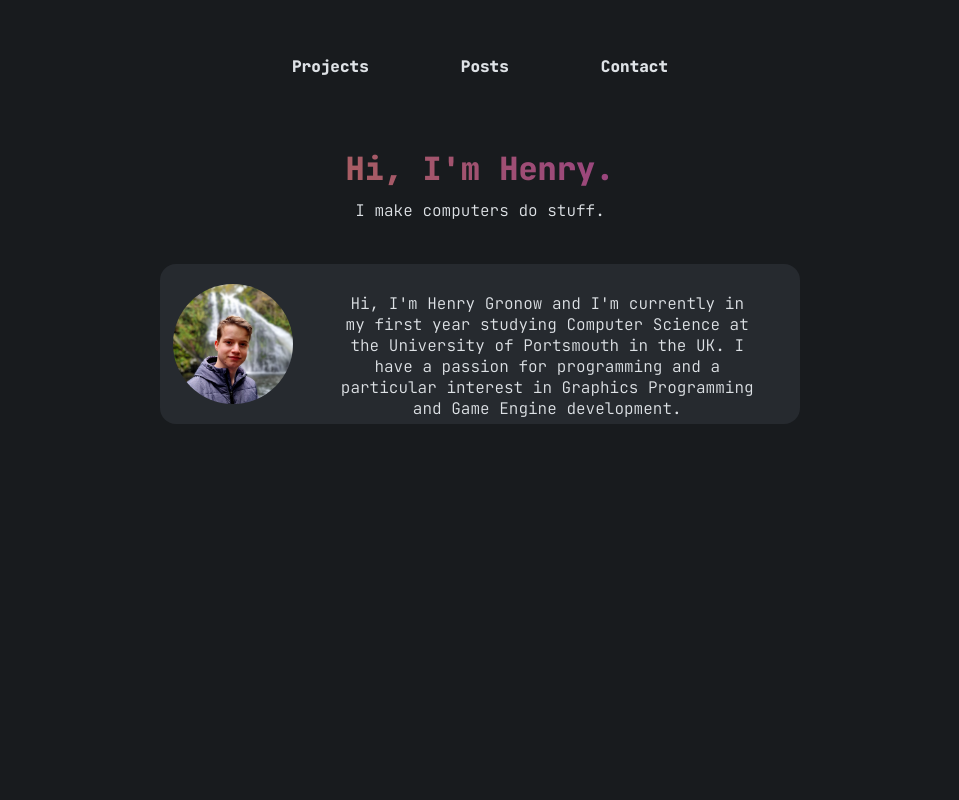
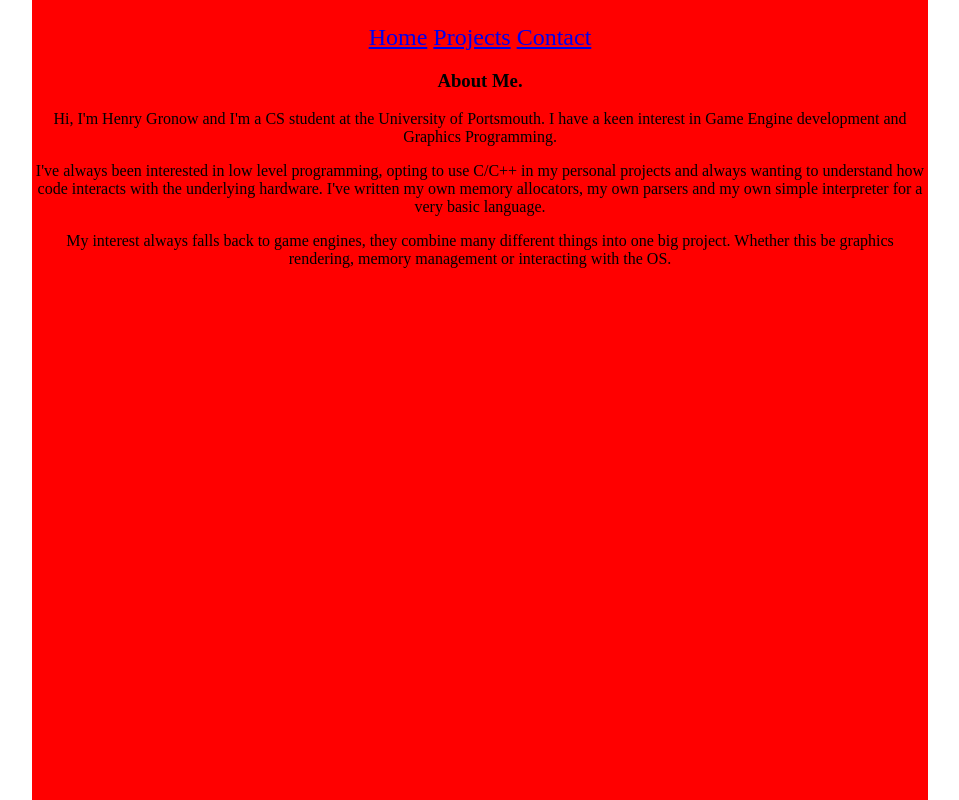
Before and after one commit to Progalt/Progalt.github.io, a plain HTML site: page index.html in a window 1280 px wide. Shown: the whole page, without its empty margins (160-1119 px from the left). Drawn offline with Linux system fonts and the light colour scheme.

Commit message:
Restarted Website

```diff
--- a/index.html
+++ b/index.html
@@ -1,40 +1,27 @@
-<!doctype html>
+<!DOCTYPE html>
 <title>Henry Gronow</title>
-<meta charset="utf-8"/>
-<link rel="stylesheet" href="styles.css" />
+<link rel="stylesheet" href="styles.css">
 
-<header>
-
-    <h1>
-        <!--<a href="index.html" class="selected">Home</a>-->
-        <a href="underConstruction.html" class="navlinks">Projects</a>
-        <a href="underConstruction.html" class="navlinks">Posts</a>
-        <a href="underConstruction.html" class="navlinks">Contact</a>
-    </h1>
-
-
-</header>
-
-<section class="titlebox">
-    <h2 class="maintitle">Hi, I'm Henry.</h2>
-    <p class="subtitle">I make computers do stuff.</p>
-</section>
-
-
-
-
-<section class="introbg">
-    <img src="ProfilePic.png" class="profile">
-
-    <section class="about">
-        <p class="aboutp">Hi, I'm Henry Gronow and I'm currently in my
-            first year studying Computer Science
-            at the University of Portsmouth in the UK.
-            I have a passion for programming and a particular
-            interest in Graphics Programming and Game Engine
-            development.
-
-        </p>
+<body>
+    <section id="bounding">
+        <section id="navlinks">
+            <a href="index.html">Home</a>
+            <a href="index.html">Projects</a>
+            <a href="index.html">Contact</a>
+        </section>
+        <section id="about">
+            <h1>About Me.</h1>
+            <p>
+                Hi, I'm Henry Gronow and I'm a CS student at the University of Portsmouth. I have a keen interest in Game Engine development and Graphics Programming.
+            </p>
+            <p>
+                I've always been interested in low level programming, opting to use C/C++ in my personal projects and always wanting to understand how code interacts with
+                the underlying hardware. I've written my own memory allocators, my own parsers and my own simple interpreter for a very basic language.
+            </p>
+            <p>
+                My interest always falls back to game engines, they combine many different things into one big project.
+                Whether this be graphics rendering, memory management or interacting with the OS.
+            </p>
+        </section>
     </section>
-
-</section>
+</body>
--- a/styles.css
+++ b/styles.css
@@ -1,118 +1,23 @@
 
-@import url('https://fonts.googleapis.com/css2?family=JetBrains+Mono:wght@300&display=swap');
-@import url('https://fonts.googleapis.com/css2?family=JetBrains+Mono:wght@300;600;800&display=swap');
-
-header {
-    width:100%;
-    height: 4%;
-    padding-bottom: 5px;
-    padding-top: 5px;
+body{
+    margin:0;
 }
 
 
-h1 {
-    font-family: 'JetBrains Mono';
-    color: black;
-    font-size: medium;
-    padding:4%;
-    margin:0px;
+#bounding
+{
+    margin:auto;
+    width:70%;
+    height:100vh;
     text-align: center;
+    background-color: red;
 }
 
-
-body{
-    width: 100%;
-    min-height: 100vh;
-    margin: 0px;
-    padding: 0px;
-    background: #181b1e;
-    box-sizing:border-box;
+#navlinks{
+    padding-top: 1em;
+    font-size: x-large;
+    text-decoration: none;
 }
 
-a{
-    transition: color 0.2s ease-in-out;
-    text-decoration: none;
-    padding: 3.5%;
-    height:50px;
+#about{
 }
-
-a:link{
-    color:#dee2e6;
-}
-
-a:visited{
-    color:#dee2e6;
-}
-
-a:hover {
-    color:#a47ade;
-}
-
-.titlebox{
-    position:absolute;
-    width:100%;
-    height:15%;
-    font-family: 'JetBrains Mono';
-    text-align:center;
-    top:15vh;
-    font-size: large;
-}
-
-.maintitle{
-    position:absolute;
-    width:100%;
-    font-family: 'JetBrains Mono';
-    background: linear-gradient(240deg,#7e17b1, #c38b31);
-    -webkit-background-clip: text;
-    -moz-background-clip: text;
-    -webkit-text-fill-color: transparent;
-    -moz-text-fill-color: transparent;
-    text-align:center;
-    font-size: xx-large;
-}
-
-.subtitle{
-    color:#dee2e6;
-    width: 100%;
-    margin-top: 10vh;
-    font-size: medium;
-
-}
-
-.about{
-    position:absolute;
-    width:100%;
-    font-family: 'JetBrains Mono';
-    color: #dee2e6;
-    margin-left: 3%;
-    margin-top: 2%;
-    text-align: center;
-}
-
-.aboutp{
-    margin-left: 25%;
-    margin-right:10%;
-}
-
-.introbg{
-    position: absolute;
-    background-color: #262a2f;
-    width:40em;
-    height:20%;
-    border-radius: 16px;
-    top:33%;
-    left:50%;
-    margin-left: -20em;
-
-
-}
-
-.profile{
-    position: absolute;
-    display:block;
-    border-radius: 100%;
-    height:75%;
-    width:auto;
-    top:12.5%;
-    left: 2%;
-}
--- a/uc.css
+++ /dev/null
@@ -1,47 +0,0 @@
-
-@import url('https://fonts.googleapis.com/css2?family=JetBrains+Mono:wght@300&display=swap');
-
-
-h1{
-    font-family: 'JetBrains Mono';
-    color:#dee2e6;
-    padding:4%;
-    margin:0px;
-    text-align: center;
-}
-
-body{
-    width: 100%;
-    min-height: 100vh;
-    margin: 0px;
-    padding: 0px;
-    background: linear-gradient(45deg,#212529, #343a40);
-    box-sizing:border-box;
-}
-
-p{
-    font-family: 'JetBrains Mono';
-    color:#dee2e6;
-    text-align: center;
-}
-
-a{
-    font-family: 'JetBrains Mono';
-    font-size: large;
-    text-align: center;
-    transition: color 0.2s ease-in-out;
-    text-decoration: none;
-
-}
-
-a:link{
-    color:#dee2e6;
-}
-
-a:visited{
-    color:#dee2e6;
-}
-
-a:hover {
-    color:#212529;
-}
```
Also changed, not shown: underConstruction.html (deleted, +0 -15 lines), ProfilePic.png (deleted).
